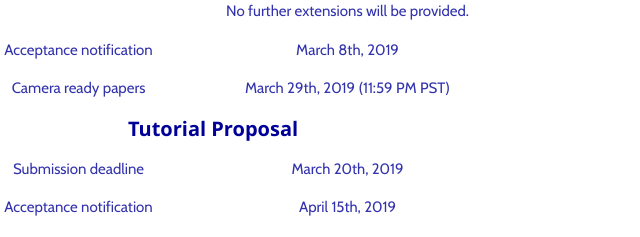
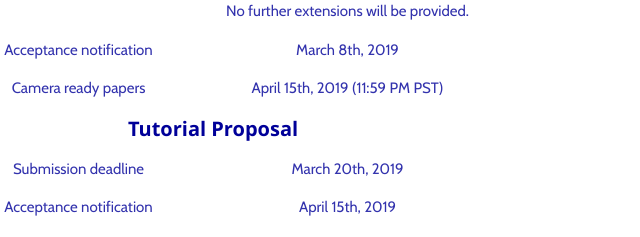
Before and after one commit to svishwa/ICB2019, a plain HTML site: page pages/impDates.html in a window 1280 px wide. Shown: the part 544-781 px from the top of the page, 442-1082 px from the left. Drawn offline with nearby package versions, Linux system fonts and the light colour scheme.

Commit message:
Update impDates.html

```diff
--- a/pages/impDates.html
+++ b/pages/impDates.html
@@ -580,7 +580,7 @@ color:black;
 								<tr>
 									<td></td>
 									<td>Camera ready papers</td>
-									<td>March 29th, 2019 (11:59 PM PST)</td>
+									<td>April 15th, 2019 (11:59 PM PST)</td>
 									<td></td>
 								</tr>
 
```
